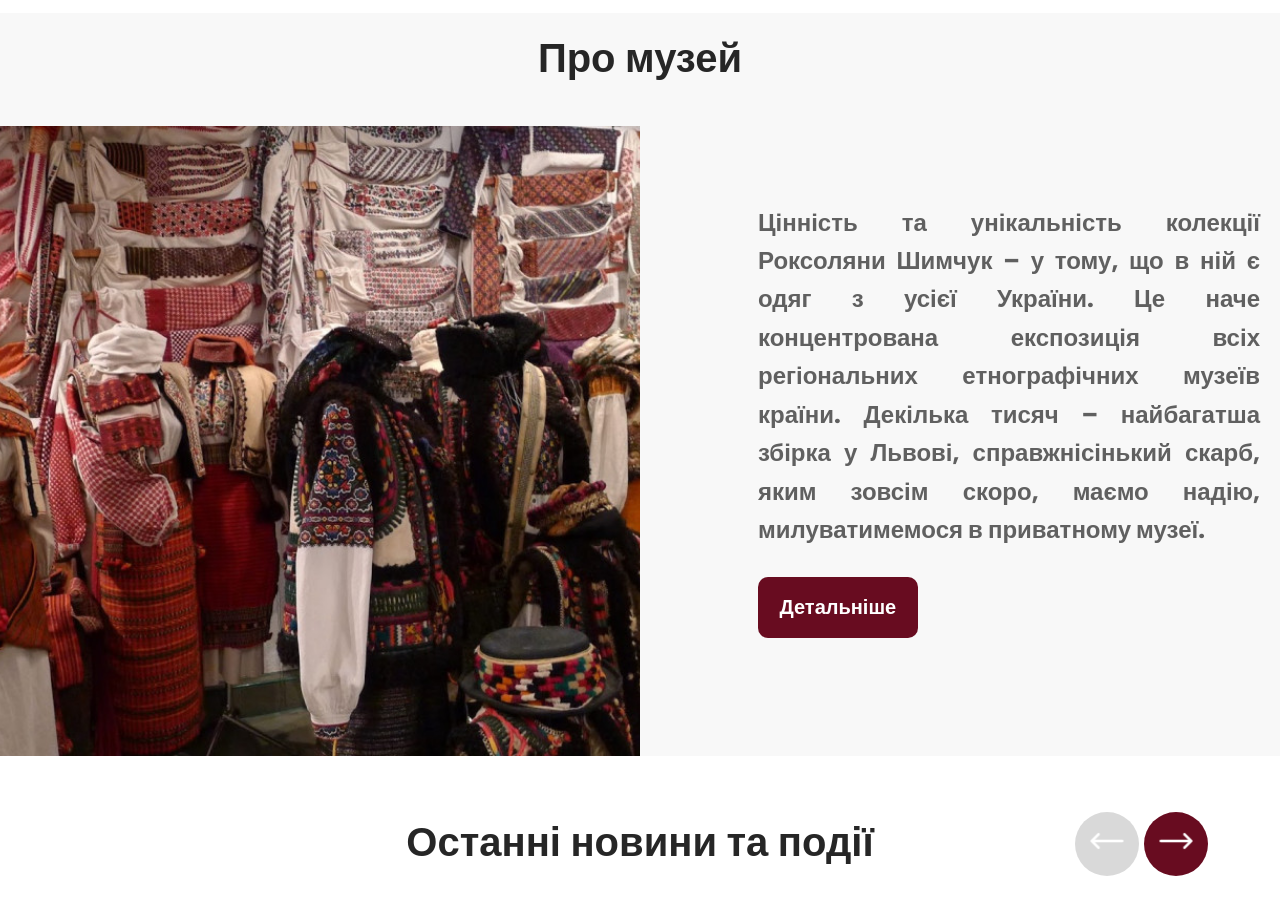
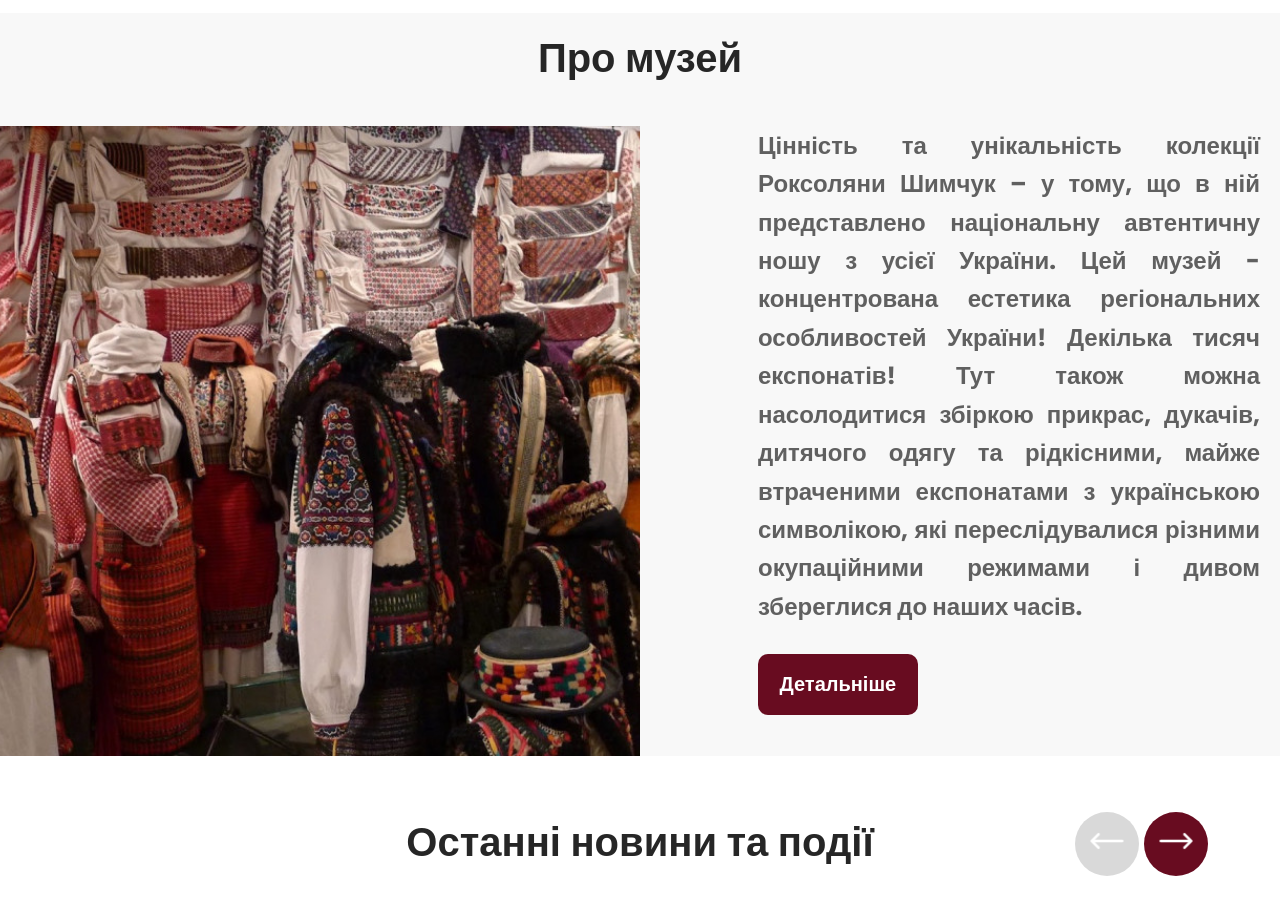
Before and after one commit to sofibrezden/shymchuk_space, a React (Create React App) app in the folder frontend/: page / in a window 1280 px wide. Shown: the part 1620-2535 px from the top of the page. Built offline with nearby package versions, Linux system fonts and the light colour scheme.

Commit message:
updated the text content

```diff
--- a/frontend/src/components/views/HomeView/components/AboutMuseum/AboutMuseum.tsx
+++ b/frontend/src/components/views/HomeView/components/AboutMuseum/AboutMuseum.tsx
@@ -11,10 +11,10 @@ function AboutMuseum() {
         <div className={styles.textContainer}>
           <p className={styles.descriptionText}>
             Цінність та унікальність колекції Роксоляни Шимчук – у тому, що в
-            ній є одяг з усієї України. Це наче концентрована експозиція всіх
-            регіональних етнографічних музеїв країни. Декілька тисяч –
-            найбагатша збірка у Львові, справжнісінький скарб, яким зовсім
-            скоро, маємо надію, милуватимемося в приватному музеї.
+            ній представлено національну автентичну ношу з усієї України. Цей музей - концентрована естетика
+            регіональних особливостей України! Декілька тисяч експонатів! Тут також можна насолодитися збіркою прикрас,
+            дукачів, дитячого одягу та рідкісними, майже втраченими експонатами з українською символікою, які
+            переслідувалися різними окупаційними режимами і дивом збереглися до наших часів.
           </p>
           <Button>Детальніше</Button>
         </div>
```
